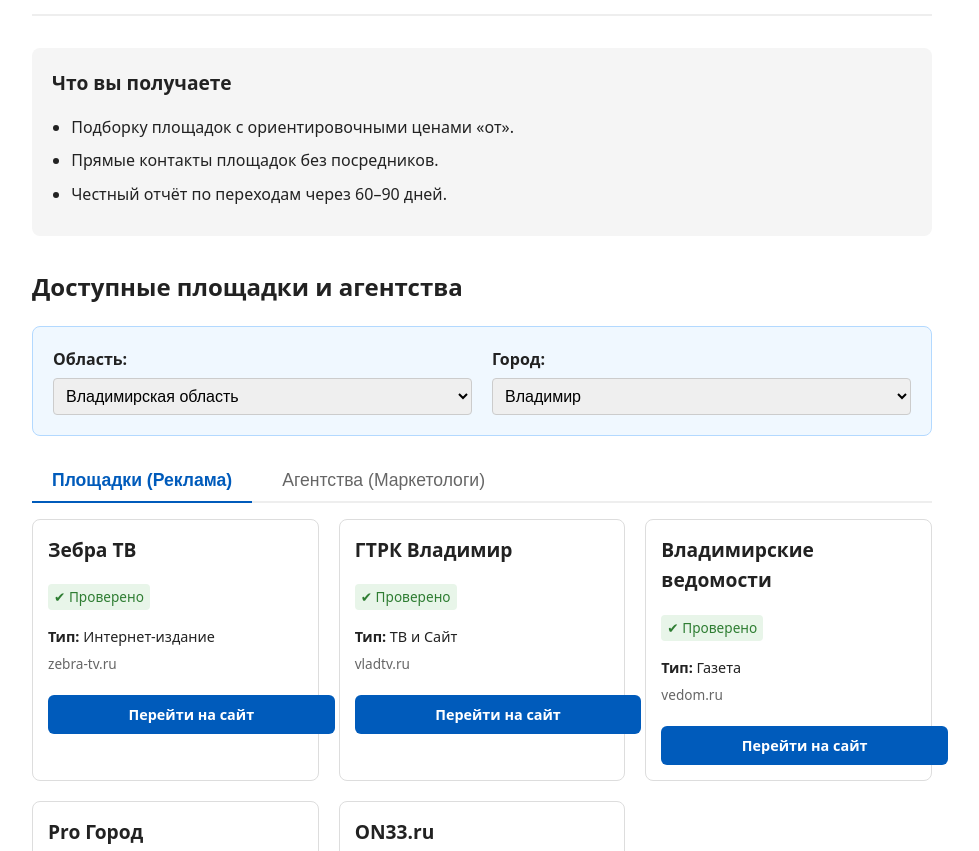
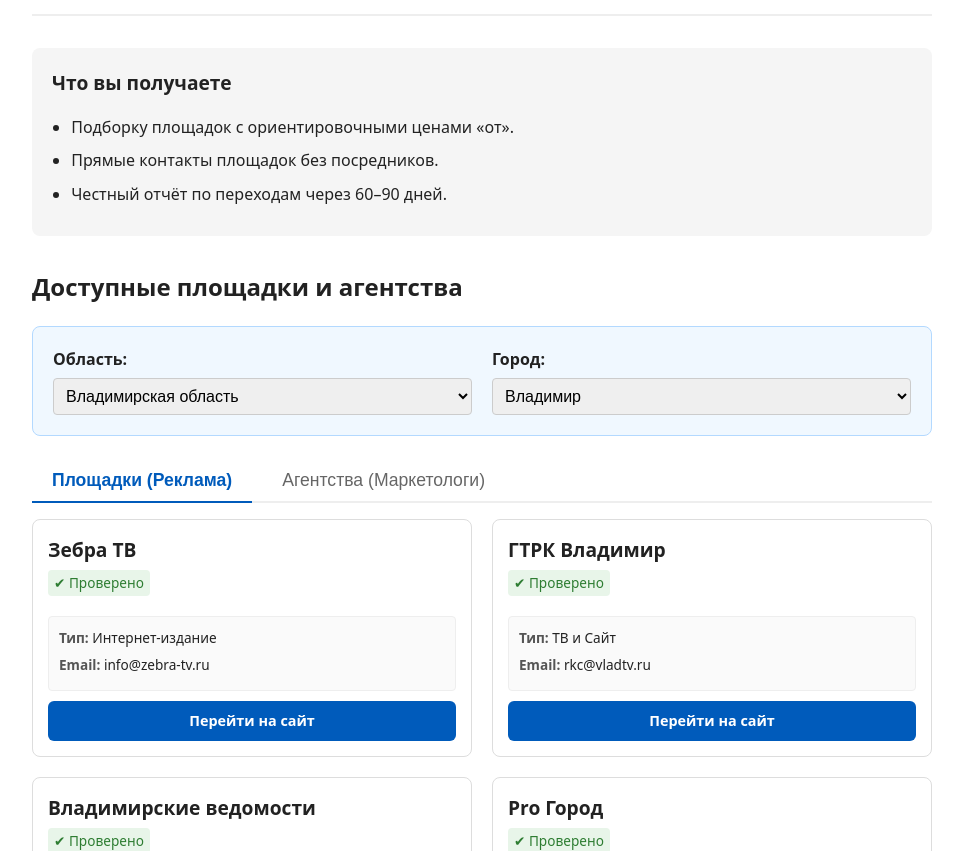
Before and after one commit to evgeshka3399-byte/ad-catalog, a plain HTML site: page index.html in a window 1280 px wide. Shown: the part 101-952 px from the top of the page, without its empty margins (158-1137 px from the left). Drawn offline with Linux system fonts and the light colour scheme.

Commit message:
Update index.html

```diff
--- a/index.html
+++ b/index.html
@@ -66,7 +66,6 @@
             color: #222;
         }
 
-        /* Шапка сайта */
         .header {
             display: flex;
             justify-content: space-between;
@@ -77,17 +76,9 @@
             padding-bottom: 1rem;
             border-bottom: 2px solid #eee;
         }
-        .header-text h1 {
-            font-size: 1.8rem;
-            margin: 0 0 5px 0;
-        }
-        .header-text .subtitle {
-            font-size: 1.1rem;
-            color: #555;
-            margin: 0;
-        }
+        .header-text h1 { font-size: 1.8rem; margin: 0 0 5px 0; }
+        .header-text .subtitle { font-size: 1.1rem; color: #555; margin: 0; }
 
-        /* Кнопки */
         .btn {
             display: inline-block;
             padding: 10px 20px;
@@ -108,17 +99,10 @@
             border-radius: 8px;
             margin-bottom: 2rem;
         }
-        .benefits h2 {
-            font-size: 1.2rem;
-            margin-top: 0;
-        }
-        .benefits ul {
-            margin: 0;
-            padding-left: 1.2rem;
-        }
+        .benefits h2 { font-size: 1.2rem; margin-top: 0; }
+        .benefits ul { margin: 0; padding-left: 1.2rem; }
         .benefits li { margin-bottom: 0.5rem; }
 
-        /* Панель управления (дерево) */
         .controls {
             background: #f0f8ff;
             padding: 20px;
@@ -140,7 +124,6 @@
         .controls label { font-weight: bold; display: block; margin-bottom: 5px;}
         .controls > div { flex: 1; min-width: 200px; }
 
-        /* Вкладки */
         .tabs {
             display: flex;
             gap: 10px;
@@ -166,7 +149,7 @@
         /* Сетка карточек */
         .grid {
             display: grid;
-            grid-template-columns: repeat(auto-fill, minmax(280px, 1fr));
+            grid-template-columns: repeat(auto-fill, minmax(300px, 1fr));
             gap: 20px;
             margin-bottom: 2rem;
         }
@@ -177,12 +160,14 @@
             background: #fff;
             transition: transform 0.2s, box-shadow 0.2s;
             position: relative;
+            display: flex;
+            flex-direction: column; /* Для выравнивания кнопки внизу */
         }
         .card:hover {
             transform: translateY(-3px);
             box-shadow: 0 5px 15px rgba(0,0,0,0.1);
         }
-        .card h3 { margin-top: 0; font-size: 1.2rem; }
+        .card h3 { margin-top: 0; font-size: 1.2rem; margin-bottom: 5px; }
         .card .status {
             font-size: 0.85rem;
             color: #2e7d32;
@@ -191,36 +176,56 @@
             border-radius: 4px;
             display: inline-block;
             margin-bottom: 10px;
+            align-self: flex-start;
         }
-        .card p { margin: 5px 0; font-size: 0.9rem; }
-        .card .url { font-size: 0.85rem; color: #666; word-break: break-all; }
-        .card .btn { margin-top: 15px; font-size: 0.9rem; padding: 8px 16px; width: 100%; }
+
+        /* Блок контактов */
+        .card .contacts {
+            background: #fafafa;
+            padding: 10px;
+            border-radius: 4px;
+            margin: 10px 0;
+            font-size: 0.85rem;
+            border: 1px solid #eee;
+            flex-grow: 1; /* Занимает свободное место */
+        }
+        .card .contacts div { margin-bottom: 5px; }
+        .card .contacts strong { color: #555; }
+
+        /* Кнопка прижата к низу */
+        .card .btn {
+            margin-top: auto;
+            font-size: 0.9rem;
+            padding: 8px 16px;
+            width: 100%;
+            box-sizing: border-box;
+        }
 
         /* Всплывающая подсказка */
         .card .tooltip {
             visibility: hidden;
-            width: 220px;
+            width: 250px;
             background-color: #333;
             color: #fff;
-            text-align: center;
+            text-align: left;
             border-radius: 6px;
             padding: 10px;
             position: absolute;
-            z-index: 1;
+            z-index: 10;
             bottom: 100%;
             left: 50%;
-            margin-left: -110px;
+            margin-left: -125px;
             opacity: 0;
             transition: opacity 0.3s;
             font-size: 0.8rem;
             line-height: 1.4;
+            box-shadow: 0 4px 10px rgba(0,0,0,0.3);
         }
         .card:hover .tooltip {
             visibility: visible;
             opacity: 1;
         }
 
-        /* FAQ */
         .faq {
             background: #fafafa;
             padding: 20px;
@@ -232,7 +237,6 @@
         .faq-item h3 { font-size: 1.05rem; margin-bottom: 0.3rem; color: #005bbb; }
         .faq-item p { margin: 0; font-size: 0.95rem; }
 
-        /* Контакты */
         .contacts-block {
             background: #f0f8ff;
             padding: 20px;
@@ -246,49 +250,25 @@
         .contact-list a { color: #005bbb; text-decoration: none; font-weight: 500; }
         .contact-list a:hover { text-decoration: underline; }
 
-        /* Центрирование кнопки заявки */
         .cta-wrapper { text-align: center; margin: 2rem 0; }
 
-        /* --- МОБИЛЬНАЯ ВЕРСИЯ (Адаптивность) --- */
         @media (max-width: 768px) {
             body { padding: 15px; }
-
-            .header {
-                flex-direction: column;
-                align-items: flex-start;
-            }
+            .header { flex-direction: column; align-items: flex-start; }
             .header-text h1 { font-size: 1.5rem; }
             .header .btn { width: 100%; margin-top: 10px; }
-
-            .controls {
-                flex-direction: column;
-                gap: 10px;
-            }
+            .controls { flex-direction: column; gap: 10px; }
             .controls > div { min-width: 100%; }
-
             .tabs { flex-direction: column; border-bottom: none; gap: 5px; }
-            .tab-btn {
-                border: 1px solid #ddd;
-                border-radius: 6px;
-                text-align: center;
-                margin-bottom: 0;
-            }
-            .tab-btn.active {
-                background: #005bbb;
-                color: #fff;
-                border-color: #005bbb;
-            }
-
+            .tab-btn { border: 1px solid #ddd; border-radius: 6px; text-align: center; margin-bottom: 0; }
+            .tab-btn.active { background: #005bbb; color: #fff; border-color: #005bbb; }
             .grid { grid-template-columns: 1fr; }
-
-            /* На мобильных тултип не нужен, чтобы не перекрывал экран */
             .card .tooltip { display: none; }
         }
     </style>
 </head>
 <body>
 
-    <!-- ШАПКА САЙТА -->
     <div class="header">
         <div class="header-text">
             <h1>Каталог рекламных площадок</h1>
@@ -299,7 +279,6 @@
         </div>
     </div>
 
-    <!-- ЧТО ВЫ ПОЛУЧАЕТЕ -->
     <div class="benefits">
         <h2>Что вы получаете</h2>
         <ul>
@@ -309,7 +288,6 @@
         </ul>
     </div>
 
-    <!-- БЛОК КАТАЛОГА (Дерево) -->
     <h2>Доступные площадки и агентства</h2>
 
     <div class="controls">
@@ -328,16 +306,12 @@
         <button class="tab-btn" onclick="switchTab('agencies', event)">Агентства (Маркетологи)</button>
     </div>
 
-    <div id="cardsContainer" class="grid">
-        <!-- Карточки будут загружаться скриптом -->
-    </div>
+    <div id="cardsContainer" class="grid"></div>
 
-    <!-- КНОПКА ЗАЯВКИ ПОСЛЕ КАТАЛОГА -->
     <div class="cta-wrapper">
         <a href="#form-anchor" class="btn">📝 Оставить заявку на тест</a>
     </div>
 
-    <!-- FAQ -->
     <div class="faq">
         <h2>Частые вопросы</h2>
         <div class="faq-item">
@@ -354,7 +328,6 @@
         </div>
     </div>
 
-    <!-- КОНТАКТЫ -->
     <div class="contacts-block">
         <h2>Связаться с нами</h2>
         <ul class="contact-list">
@@ -363,7 +336,6 @@
         </ul>
     </div>
 
-    <!-- ФОРМА ЗАЯВКИ -->
     <div id="form-anchor"></div>
     <h2>Оставить заявку на тест</h2>
     <div style="max-width: 640px; margin: 0 auto; border: 1px solid #ddd; border-radius: 8px; overflow: hidden;">
@@ -373,9 +345,7 @@
         Нажимая кнопку «Отправить», вы соглашаетесь на обработку персональных данных.
     </p>
 
-    <!-- СКРИПТЫ -->
     <script>
-        // 1. Скрипт для каталога (дерево)
         let currentData = null;
         let currentCity = "";
         let currentTab = "platforms";
@@ -391,60 +361,47 @@
         function initRegionSelect() {
             const regionSelect = document.getElementById('regionSelect');
             regionSelect.innerHTML = '';
-
             for (const region in currentData) {
                 const option = document.createElement('option');
                 option.value = region;
                 option.textContent = region;
                 regionSelect.appendChild(option);
             }
-
             regionSelect.addEventListener('change', function() {
                 updateCitySelect(this.value);
             });
-
             updateCitySelect(regionSelect.value);
         }
 
         function updateCitySelect(region) {
             const citySelect = document.getElementById('citySelect');
             citySelect.innerHTML = '';
-
             if (!currentData[region]) return;
-
             for (const city in currentData[region]) {
                 const option = document.createElement('option');
                 option.value = city;
                 option.textContent = city;
                 citySelect.appendChild(option);
             }
-
             citySelect.disabled = false;
-
             citySelect.addEventListener('change', function() {
                 currentCity = this.value;
                 renderCards();
             });
-
             currentCity = citySelect.value;
             renderCards();
         }
 
         function switchTab(tab, event) {
             currentTab = tab;
-
-            document.querySelectorAll('.tab-btn').forEach(btn => {
-                btn.classList.remove('active');
-            });
+            document.querySelectorAll('.tab-btn').forEach(btn => btn.classList.remove('active'));
             if(event) event.target.classList.add('active');
-
             renderCards();
         }
 
         function renderCards() {
             const container = document.getElementById('cardsContainer');
             container.innerHTML = '';
-
             const region = document.getElementById('regionSelect').value;
 
             if (!currentData[region] || !currentData[region][currentCity]) {
@@ -463,10 +420,15 @@
                 const card = document.createElement('div');
                 card.className = 'card';
 
-                // Тултип
+                // Формируем HTML для тултипа
+                let tooltipHtml = `<strong>${item.name}</strong><br>${item.type || (currentTab === 'platforms' ? 'Площадка' : 'Агентство')}<br>Статус: ${item.status}<br>`;
+                if (item.email) tooltipHtml += `✉ ${item.email}<br>`;
+                if (item.phone) tooltipHtml += `📞 ${item.phone}<br>`;
+                if (item.reklama_phone) tooltipHtml += `📢 Реклама: ${item.reklama_phone}`;
+
                 const tooltip = document.createElement('div');
                 tooltip.className = 'tooltip';
-                tooltip.innerHTML = `<strong>${item.name}</strong><br>${item.type || 'Площадка'}<br>Статус: ${item.status}`;
+                tooltip.innerHTML = tooltipHtml;
                 card.appendChild(tooltip);
 
                 // Заголовок
@@ -480,22 +442,25 @@
                 status.textContent = item.status === 'Проверено' ? '✔ Проверено' : 'На проверке';
                 card.appendChild(status);
 
-                // Тип
+                // Блок контактов
+                const contactsDiv = document.createElement('div');
+                contactsDiv.className = 'contacts';
+
                 if (item.type) {
-                    const typeP = document.createElement('p');
-                    typeP.innerHTML = `<strong>Тип:</strong> ${item.type}`;
-                    card.appendChild(typeP);
+                    contactsDiv.innerHTML += `<div><strong>Тип:</strong> ${item.type}</div>`;
                 }
+                if (item.email) {
+                    contactsDiv.innerHTML += `<div><strong>Email:</strong> ${item.email}</div>`;
+                }
+                if (item.phone) {
+                    contactsDiv.innerHTML += `<div><strong>Тел:</strong> ${item.phone}</div>`;
+                }
+                if (item.reklama_phone) {
+                    contactsDiv.innerHTML += `<div><strong>Реклама:</strong> ${item.reklama_phone}</div>`;
+                }
+                card.appendChild(contactsDiv);
 
-                // URL
-                if (item.url) {
-                    const urlP = document.createElement('p');
-                    urlP.className = 'url';
-                    urlP.textContent = item.url.replace('https://', '');
-                    card.appendChild(urlP);
-                }
-
-                // Кнопка
+                // Кнопка перехода
                 if (item.url) {
                     const btn = document.createElement('a');
                     btn.className = 'btn';
@@ -503,15 +468,20 @@
                     btn.target = '_blank';
                     btn.textContent = 'Перейти на сайт';
 
-                    // Скрипт отслеживания кликов для Метрики
                     btn.addEventListener('click', function(e) {
                         let siteName = item.utm || 'unknown';
                         if (typeof ym !== 'undefined') {
                             ym(114270099, 'reachGoal', 'click_site', { site: siteName });
                         }
                     });
-
                     card.appendChild(btn);
+                } else {
+                    const noUrl = document.createElement('p');
+                    noUrl.style.color = '#999';
+                    noUrl.style.fontSize = '0.8rem';
+                    noUrl.style.marginTop = '10px';
+                    noUrl.textContent = 'Сайт не указан';
+                    card.appendChild(noUrl);
                 }
 
                 container.appendChild(card);
```
